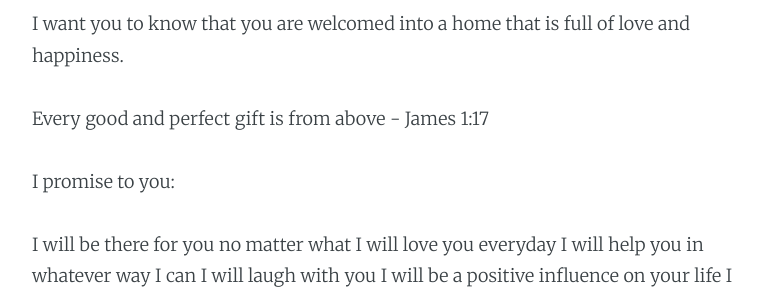
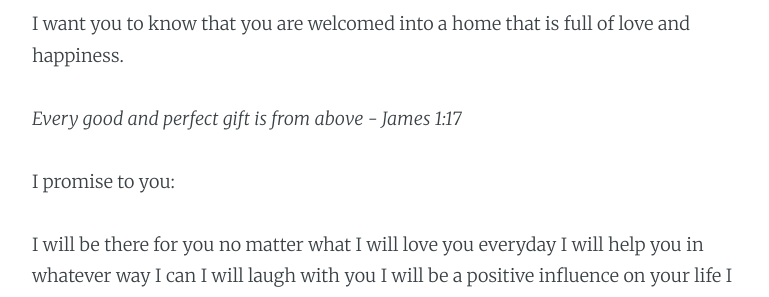
Before and after one commit to rdmckinnon/rdmckinnon.github.io, a Jekyll site: the page built from _posts/2015-09-22-addison.md, in a window 1280 px wide. Shown: the part 850-1147 px from the top of the page, without its empty margins (253-1022 px from the left). Built offline with Jekyll 4.4.1, drawn with Linux system fonts in a browser that asks for light colours; Markdown is read by kramdown in place of the engine named in the settings.

```diff
--- a/_posts/2015-09-22-addison.md
+++ b/_posts/2015-09-22-addison.md
@@ -20,7 +20,7 @@ Our dog is Ellie, she's full of energy and extremely loving.
 
 I want you to know that you are welcomed into a home that is full of love and happiness.
 
-Every good and perfect gift is from above - James 1:17
+*Every good and perfect gift is from above - James 1:17*
 
 I promise to you:
 
```
Also changed, not shown: other parts of _posts/2015-09-22-addison.md (+2 -0 lines), assets/images/addy.png (added).
